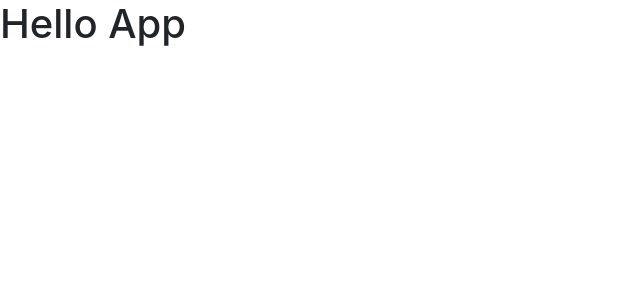
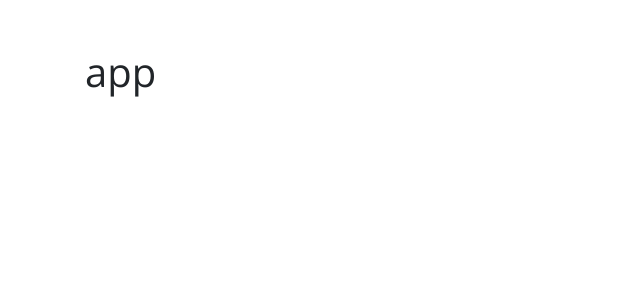
Before and after one commit to FelipeGonzales/dscatalog-bootcamp-devsuperior, a React (Create React App) app in the folder front-web/: page / in a window 1280 px wide. Shown: the top 300 px of the page, without its empty margins (0-640 px from the left). Built offline with nearby package versions, Linux system fonts and the light colour scheme.

Commit message:
Add front-web

```diff
--- a/front-web/src/App.tsx
+++ b/front-web/src/App.tsx
@@ -1,7 +1,13 @@
-import React from 'react';
+import './core/assets/styles/custom.scss';
+import './app.scss';
+import React, { useState } from 'react';
 
 const App = () => {
-     return <h1>Hello App</h1>
+     return (
+          <div className="container mt-5">
+<h1>app</h1>
+          </div>
+     );
 }
 
 export default App;
--- /dev/null
+++ b/front-web/src/app.scss
@@ -0,0 +1,5 @@
+@import url('https://fonts.googleapis.com/css2?family=Open+Sans:wght@300;400;600&display=swap');
+
+* {
+    font-family: 'Open Sans', sans-serif;
+}
--- /dev/null
+++ b/front-web/src/core/assets/styles/custom.scss
@@ -0,0 +1,8 @@
+$theme-colors: (
+    "primary":#407BFF
+);
+
+$body-bg: #E5E5E5;
+$body-color: #263238;
+
+@import '~bootstrap/scss/bootstrap.scss';
```
Also changed, not shown: 1 other file (tests, documents, lock files or other folders).
